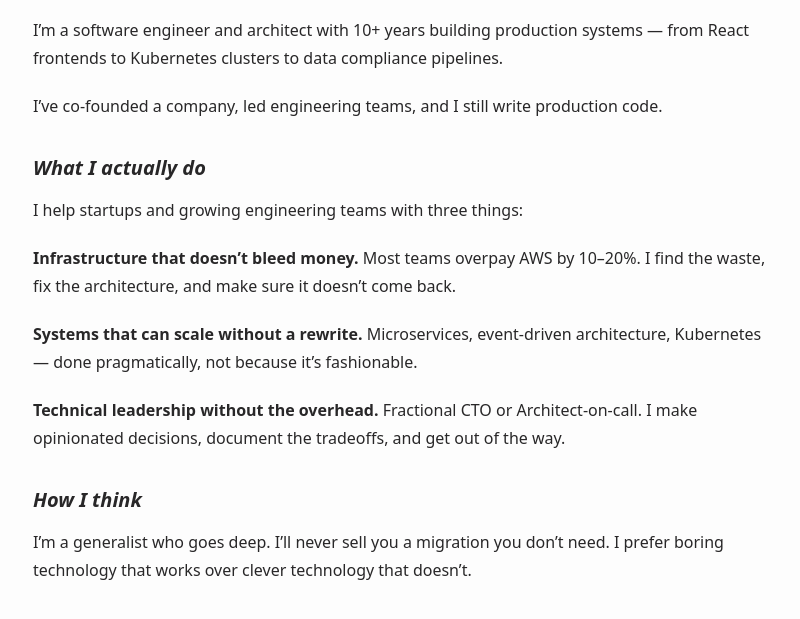
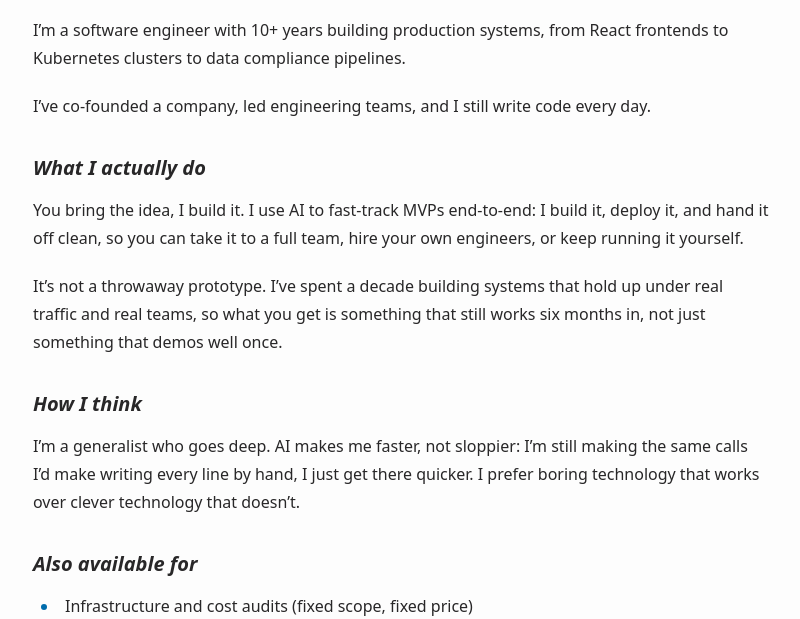
Before and after one commit to anit/anit.github.io, an Astro site: page /about in a window 1280 px wide. Shown: the part 181-800 px from the top of the page, without its empty margins (239-1039 px from the left). Built offline with nearby package versions, Linux system fonts and the light colour scheme; Astro itself is replaced by a stand-in of ours.

Commit message:
reposition site around AI-accelerated MVP builds
Replace the Fractional CTO / Infrastructure Architect hero and meta
description with the MVP-builder pitch, and rework the about page to
lead with that (build, deploy, handoff), demoting infra/CTO work to a
secondary offering.

Co-Authored-By: Claude Sonnet 5 <noreply@anthropic.com>

```diff
--- a/src/config.ts
+++ b/src/config.ts
@@ -2,7 +2,7 @@ export const SITE = {
   website: "https://anit.github.io/",
   author: "Anit Rai",
   profile: "",
-  desc: "Fractional CTO & Infrastructure Architect. I help startups build reliable infra and ship faster.",
+  desc: "MVP builder. I use AI to build, deploy, and hand off your product fast, end-to-end.",
   title: "Anit Rai",
   ogImage: "anit-og.png",
   lightAndDarkMode: true,
--- a/src/pages/about.md
+++ b/src/pages/about.md
@@ -3,36 +3,33 @@ layout: ../layouts/AboutLayout.astro
 title: "About"
 ---
 
-I'm a software engineer and architect with 10+ years building production systems —
-from React frontends to Kubernetes clusters to data compliance pipelines.
+I'm a software engineer with 10+ years building production systems, from
+React frontends to Kubernetes clusters to data compliance pipelines.
 
-I've co-founded a company, led engineering teams, and I still write production code.
+I've co-founded a company, led engineering teams, and I still write code
+every day.
 
 ### What I actually do
 
-I help startups and growing engineering teams with three things:
+You bring the idea, I build it. I use AI to fast-track MVPs end-to-end: I
+build it, deploy it, and hand it off clean, so you can take it to a full
+team, hire your own engineers, or keep running it yourself.
 
-**Infrastructure that doesn't bleed money.**
-Most teams overpay AWS by 10–20%. I find the waste, fix the architecture, and
-make sure it doesn't come back.
-
-**Systems that can scale without a rewrite.**
-Microservices, event-driven architecture, Kubernetes — done pragmatically,
-not because it's fashionable.
-
-**Technical leadership without the overhead.**
-Fractional CTO or Architect-on-call. I make opinionated decisions, document
-the tradeoffs, and get out of the way.
+It's not a throwaway prototype. I've spent a decade building systems that
+hold up under real traffic and real teams, so what you get is something
+that still works six months in, not just something that demos well once.
 
 ### How I think
 
-I'm a generalist who goes deep. I'll never sell you a migration you don't need.
-I prefer boring technology that works over clever technology that doesn't.
+I'm a generalist who goes deep. AI makes me faster, not sloppier: I'm still
+making the same calls I'd make writing every line by hand, I just get there
+quicker. I prefer boring technology that works over clever technology that
+doesn't.
 
-### Currently available for
+### Also available for
 
-- Fractional CTO / Architect engagements
-- AWS infrastructure audits (fixed scope, fixed price)
-- Kubernetes and microservices architecture reviews
+- Infrastructure and cost audits (fixed scope, fixed price)
+- Architecture reviews for teams past the MVP stage
+- Fractional CTO / architect-on-call work
 
 → [anitrai011@gmail.com](mailto:anitrai011@gmail.com)
--- a/src/pages/index.astro
+++ b/src/pages/index.astro
@@ -26,12 +26,13 @@ const recentPosts = sortedPosts.filter(({ data }) => !data.featured);
       <h1 class="sr-only">Anit Rai</h1>
 
       <p>
-        Fractional CTO & Infrastructure Architect. I help startups build
-        reliable infra and ship faster — without the overhead of a full-time hire.
+        Got an idea? I'll fast-track your MVP using AI, end-to-end.
       </p>
       <p class="mt-2">
-        I write two kinds of posts: <strong>CXO</strong> (the business case) and{" "}
-        <strong>Sauce</strong> (the exact technical implementation).
+        I build it, deploy it, and hand it off clean, so you can take it to
+        a full team, or just keep running it yourself.
+      </p>
+      <p class="mt-2">
         Check out the <LinkButton
           class="underline decoration-dashed underline-offset-4 hover:text-accent"
           href="/demos"
```
